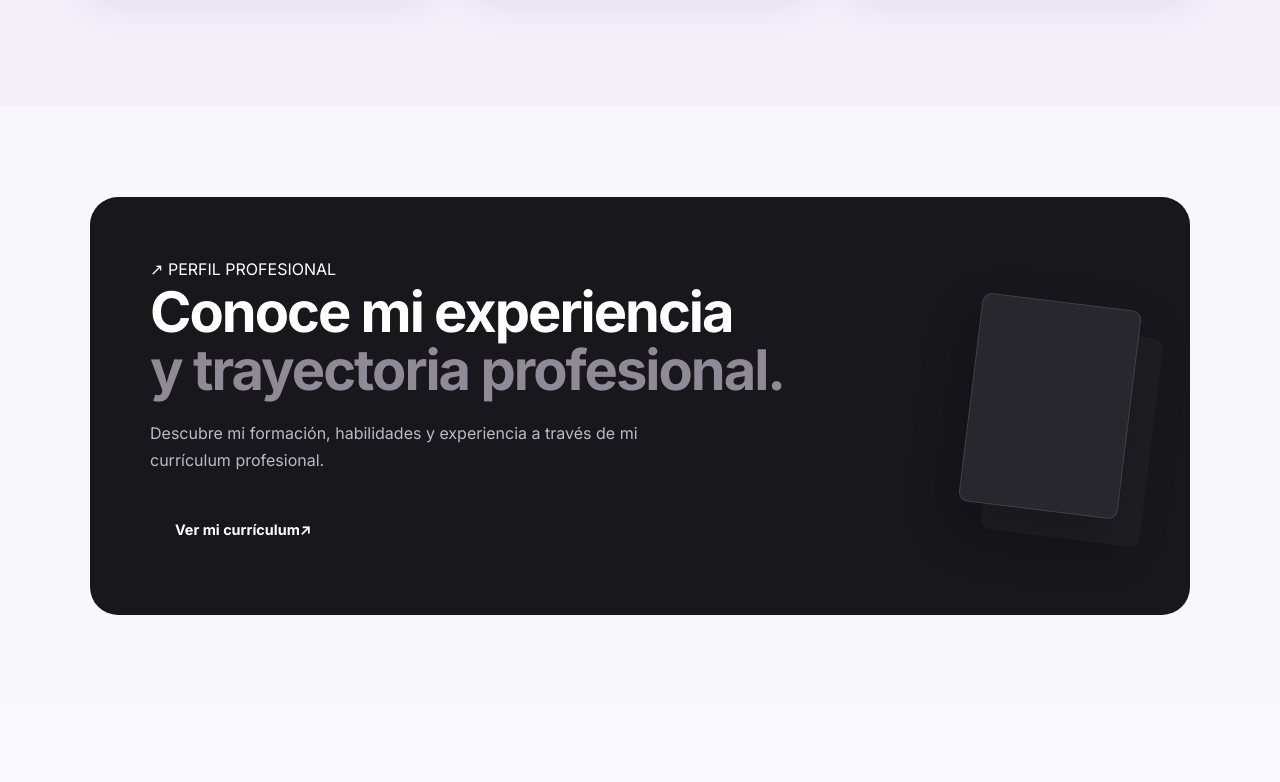
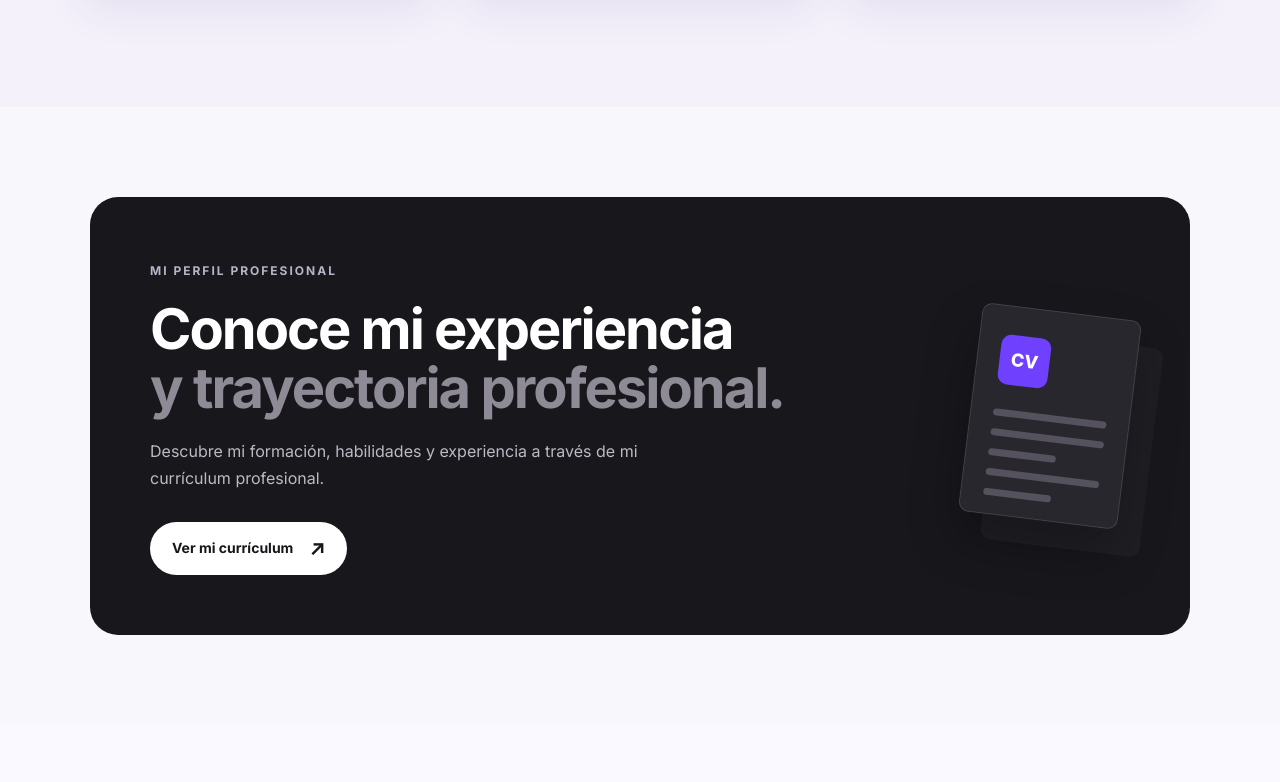
Before and after one commit to juliecharistil/Mi-portafolio, a website: page index.html in a window 1280 px wide. Shown: the part 2378-3160 px from the top of the page. Drawn offline with Linux system fonts and the light colour scheme.

Commit message:
Refactor index.html structure and content

```diff
--- a/index.html
+++ b/index.html
@@ -367,9 +367,9 @@
         </section>
 
 
-    <!-- ================= CV ================= -->
+<!-- ================= CV ================= -->
 
-<section id="cv" class="section cv-section">
+<section id="cv" class="cv-section">
 
     <div class="container">
 
@@ -377,10 +377,9 @@
 
             <div class="cv-content">
 
-                <div class="cv-badge">
-                    <span class="cv-badge-icon">↗</span>
-                    <span>PERFIL PROFESIONAL</span>
-                </div>
+                <span class="cv-label">
+                    MI PERFIL PROFESIONAL
+                </span>
 
                 <h2>
                     Conoce mi experiencia
@@ -393,25 +392,31 @@
                 </p>
 
                 <a
-                    class="btn btn-white"
                     href="cv-Julie.pdf"
                     target="_blank"
                     rel="noopener noreferrer"
+                    class="cv-button"
                 >
-                    <span>Ver mi currículum</span>
-                    <span class="btn-arrow">↗</span>
+                    Ver mi currículum
+                    <span>↗</span>
                 </a>
 
             </div>
 
-            <div class="cv-decoration">
-                <div class="cv-document">
-                    <div class="document-line large"></div>
-                    <div class="document-line"></div>
-                    <div class="document-line short"></div>
-                    <div class="document-line"></div>
-                    <div class="document-line short"></div>
+            <div class="cv-document">
+
+                <div class="document-top">
+                    <span>CV</span>
                 </div>
+
+                <div class="document-lines">
+                    <i></i>
+                    <i></i>
+                    <i class="short"></i>
+                    <i></i>
+                    <i class="short"></i>
+                </div>
+
             </div>
 
         </div>
```
